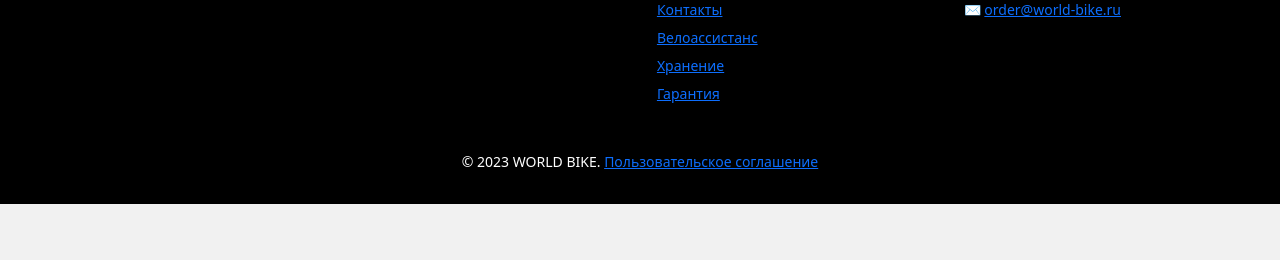
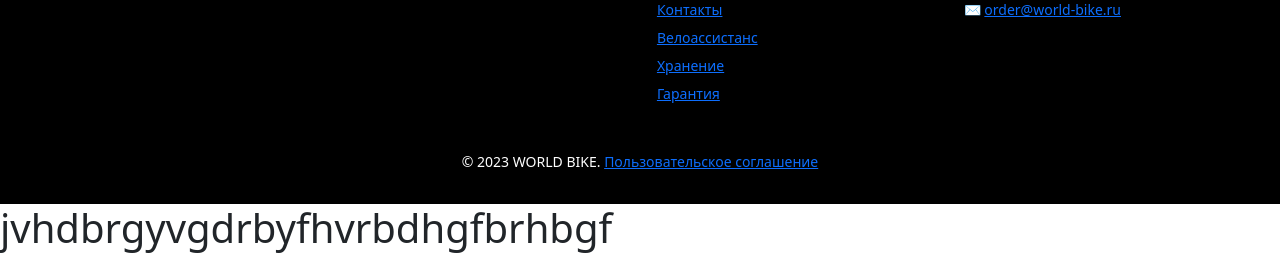
Before and after one commit to Rei-Sage/bike-project, a Django app: template templates/index.html in a window 1280 px wide. Shown: the part 1476-1736 px from the top of the page. Before the commit the page ends 1680 px from the top, so only its background shows below. Run offline with Django 5.2, Linux system fonts and the light colour scheme; the template is opened without the code that fills it, so the values that code supplies are empty; some libraries are stand-ins or nearby versions.

Commit message:
Update base.html

```diff
--- a/templates/base.html
+++ b/templates/base.html
@@ -27,5 +27,6 @@
     {% block content %}{% endblock %}
     {% include "components/footer.html" %}
     <script src="{% static 'js/script.js' %}"></script>
+    <h1>jvhdbrgyvgdrbyfhvrbdhgfbrhbgf</h1>
 </body>
 </html>
```
